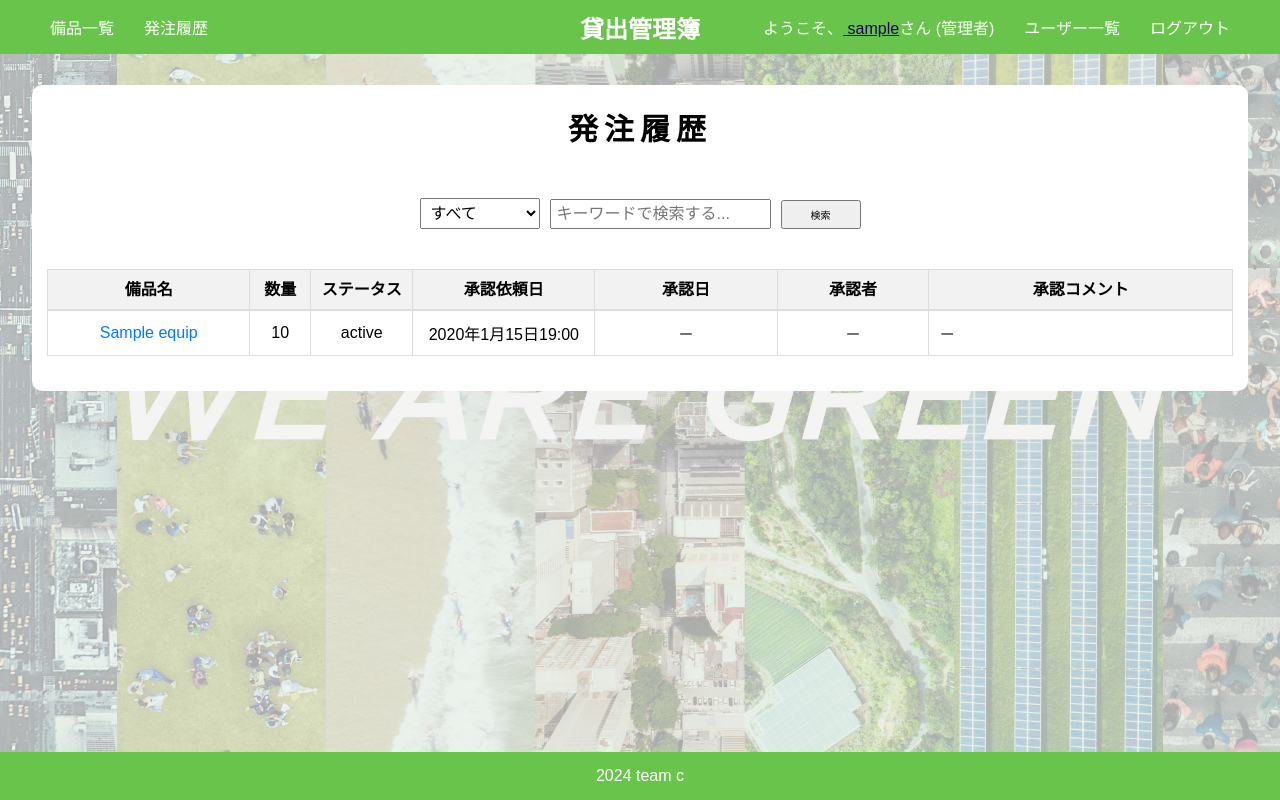
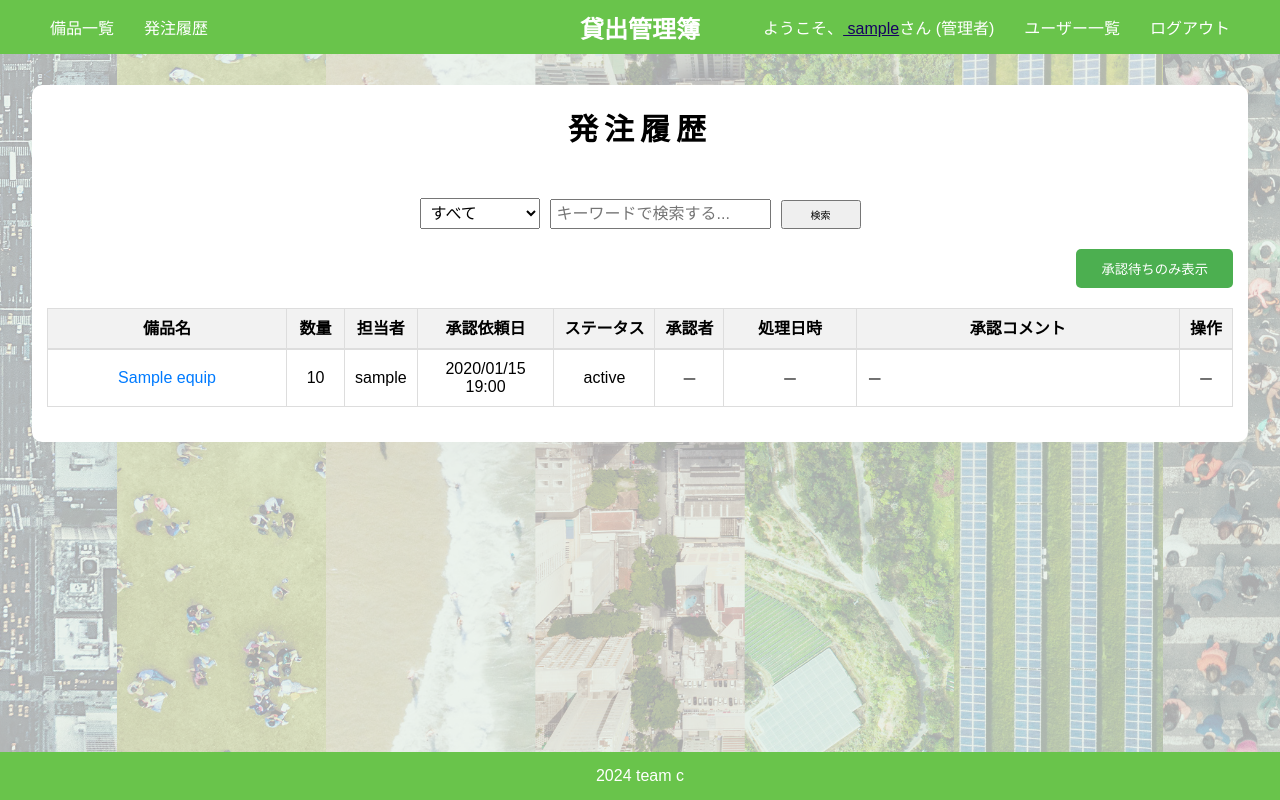
Before and after one commit to yuki-nishizawa/equipment-management-C, a Django app: page /order_history/ in a window 1280 px wide. Run offline with Django 4.2, Linux system fonts and the light colour scheme; a user stored in the database is signed in; tables that the repository leaves empty hold one stand-in row (values such as "Sample post"); grey boxes marked "Sample" are stand-in pictures.

Commit message:
承認否決機能(遠藤さん対応分)
動作確認済

```diff
--- a/order/views.py
+++ b/order/views.py
@@ -1,6 +1,8 @@
-from django.shortcuts import render
+from django.shortcuts import get_object_or_404, redirect
 from django.views.generic import ListView
 from django.contrib.auth.mixins import LoginRequiredMixin
+from django.contrib import messages
+from django.utils import timezone  # 追加
 from .models import Order
 
 # 発注履歴表示機能
@@ -13,12 +15,31 @@ class OrderListView(LoginRequiredMixin, ListView):
     def get_queryset(self):
         # すべての注文を取得し、発注日の降順に並べ替える
         queryset = Order.objects.order_by('-order_date')
+        return queryset
 
-        # GETパラメータからフィルタリングのステータスを取得
-        #status_filter = self.request.GET.get('status_filter')
-
-        # フィルタリングが選択されている場合は、クエリセットをフィルタリング：ページ送り機能を付ける際に使用
-        #if status_filter:
-        #    queryset = queryset.filter(approval_status=status_filter)
-
-        return queryset
+    def post(self, request, *args, **kwargs):
+        # 承認ボタンが押された場合の処理
+        if 'approve_order' in request.POST:
+            order_id = request.POST.get('approve_order')
+            order = get_object_or_404(Order, pk=order_id)
+            if request.user.is_admin:
+                order.approval_status = '承認済み'
+                order.approval_user = request.user
+                order.approval_date = timezone.now()  # 現在の日時をセット
+                order.save()
+                messages.success(request, '発注が承認されました。')
+            else:
+                messages.error(request, '管理者のみ承認できます。')
+        # 否決ボタンが押された場合の処理
+        elif 'reject_order' in request.POST:
+            order_id = request.POST.get('reject_order')
+            order = get_object_or_404(Order, pk=order_id)
+            if request.user.is_admin:
+                order.approval_status = '否決'
+                order.approval_user = request.user
+                order.approval_date = timezone.now()  # 否決時にも現在の日時をセット
+                order.save()
+                messages.success(request, '発注が否決されました。')
+            else:
+                messages.error(request, '管理者のみ否決できます。')
+        return redirect('order:history')  # 発注履歴ページにリダイレクト
--- a/static/css/style.css
+++ b/static/css/style.css
@@ -38,7 +38,7 @@ body {
 .main {  /*白いハコ*/
   background-color: white;
   width: 95%;
-  margin: 15px auto;
+  margin: 15px auto 100px auto;
   padding: 15px;
   display: flex;
   flex-direction: column;
@@ -57,7 +57,7 @@ body {
   left: 0;
   width: 100%;
   height: 100%;
-  background-image: url("/static/images/logo.jpg"); /* 手動で画像のパスを指定 */
+  background-image: url("/static/images/logo1.jpg"); /* 手動で画像のパスを指定 */
   background-size: cover; /* 背景画像をカバー */
   background-position: center; /* 背景画像を中央に配置 */
   background-repeat: no-repeat; /* 背景画像の繰り返しを防ぐ */
@@ -418,7 +418,7 @@ tbody td a:hover {
   font-size: 14px;
   text-align: center;
   border: 1px solid #999;  /* 薄いグレーの枠線*/
-  padding: auto;
+  /* padding: auto; */
   gap: 110px; /* ボタン間のスペースを調整 */
 }
 .button-group {
@@ -435,7 +435,7 @@ tbody td a:hover {
 .delete-button {
   background-color: #FA8072; /* 削除ボタンの背景色 */
   border-radius: 20px;  /* 角を丸くする */
-  gap: 110px;
+ /* gap: 110px; 削除 */
 }
 /* 備品詳細削除ボタン */
 .delete-button:hover {
@@ -689,6 +689,53 @@ tbody td a:hover {
   margin: 0 auto;
   width: fit-content;  /* 要素の幅を内容に合わせる */
 }
+/* 承認待ちフィルター（管理者のみ表示）の設定 */
+/* テーブルを囲む親要素に相対位置を設定 */
+.table-wrapper {
+  position: relative;
+  width: 100%; /* 親要素の幅を100%に設定 */
+}
+/* 承認待ちフィルター（管理者のみ表示）の設定 */
+.table-wrapper {
+  position: relative;
+  width: 100%; /* 親要素の幅を100%に設定 */
+}
+/* 承認待ちフィルター（管理者のみ表示）の設定 */
+/* テーブルを囲む親要素にflexレイアウトを設定 */
+.table-wrapper {
+  margin-bottom: 10px; /* 親要素と下のテーブルとの間に少しスペース */
+}
+/* 承認待ちフィルター（管理者のみ表示）の設定 */
+.filter-container {
+  display: flex;
+  justify-content: flex-end;  /* ボタンを右に寄せる */
+  margin-top: 0px;    /* ボタンと上の要素の間の余白を削減 */
+  margin-bottom: 0px; /* ボタンと次の要素（テーブル）の間の余白を削減 */
+  padding-bottom: 0px; /* パディングを調整してテーブルに近づける */
+  width: 100%; /* コンテナを親要素の幅に合わせる */
+}
+.filter-button {
+  background-color: #4CAF50;
+  color: white;
+  padding: 10px 25px;
+  border: none;
+  cursor: pointer;
+  border-radius: 5px;
+}
+.filter-button:hover {
+  background-color: #45a049;
+}
+.action-buttons {
+  display: flex;
+  gap: 10px; /* ボタン間の余白を10pxに設定 */
+  justify-content: center; /* ボタンを中央に配置 */
+}
+/* 既存のボタンスタイルに余白や位置だけを適用 */
+.action-buttons .button {
+  padding: 5px 20px; /* 必要に応じて調整 */
+  border-radius: 50px; /* 他のボタンに合わせた丸み */
+  cursor: pointer;
+}
   /* テーブルコンテナ */
 .table-container {
   overflow-x: auto;
@@ -727,12 +774,16 @@ tbody td a:hover {
   background-color: #f9f9f9;
 }
 /* 承認状態の色 */
-.status-pending {
-  color: #FA8072;
+.status-pending {/* 承認待ち */
+  color: gray;
   font-weight: bold;
 }
-.status-approved {
+.status-approved {/* 承認済み */
   color: #3CB371;
+  font-weight: bold;
+}
+.status-rejected {/* 否決 */
+  color: #FA8072!important;
   font-weight: bold;
 }
 /* 発注なしの行 */
@@ -749,33 +800,33 @@ tbody td a:hover {
  /* 発注履歴テーブルの列幅設定 */
  .order-history-th:nth-child(1)/* 備品名 */
  {
-  width: 200px;
-}
-.order-history-th:nth-child(4),/* 承認依頼日 */
-.order-history-th:nth-child(5)/* 承認日 */
-{
-  width: 180px;
+   width: 300px;
  }
  .order-history-th:nth-child(2)/* 数量 */
  {
    width: 60px;
  }
  .order-history-th:nth-child(3)/* ステータス */
+ .order-history-th:nth-child(6)/* 承認者 */
  {
-  width: 100px;
+   width: 60px;
  }
-.order-history-th:nth-child(7)/* 承認コメント(ヘッダー) */
+ .order-history-th:nth-child(4),/* 承認依頼日 */
+ .order-history-th:nth-child(7)/* 承認日 */
  {
-  width: 300px;
+   width: 150px;
+ }
+ .order-history-th:nth-child(5)/* ステータス */
+ {
+   width: 80px;
+ }
+ .order-history-th:nth-child(8)/* 承認コメント(ヘッダー) */
+ {
+   width: 400px;
    text-align: left;
  }
-/* 発注履歴テーブルの承認コメント列の内容を左寄せ */
-.order-history-row td:nth-child(7) {
+ .order-history-row td:nth-child(8) {
    text-align: left; /* 承認コメントの内容を左寄せに設定 */
-}
-.order-history-th:nth-child(6)/* 承認者 */
-{
-  width: 150px;
  }
 
 /*備品名にカーソルを当てると出るポップアップ*/
--- a/templates/order/history.html
+++ b/templates/order/history.html
@@ -7,41 +7,50 @@
 <link rel="stylesheet" href="https://fonts.googleapis.com/css2?family=Material+Symbols+Outlined:opsz,wght,FILL,GRAD@24,400,0,0" />
 
 
-<h2 class="order-history-title">発注履歴</h2><!-- ヘッダーから分離 -->
-<!-- フォーム要素でラップ -->
+<h2 class="order-history-title">発注履歴</h2>
 <form id="searchForm" onsubmit="searchTable(); return false;">
-  <!-- 検索ボックス、ドロップダウンメニュー、検索ボタン -->
   <div class="search-container">
     <select id="searchCategory" class="search-category">
       <option value="all">すべて</option>
       <option value="equip_name">備品名</option>
       <option value="quantity">数量</option>
+      <option value="requester">担当者</option>
+      <option value="order_date">承認依頼日</option>
       <option value="status">ステータス</option>
-      <option value="order_date">承認依頼日</option>
-      <option value="approval_date">承認日</option>
       <option value="approver">承認者</option>
+      <option value="approval_date">処理日時</option>
       <option value="comment">承認コメント</option>
     </select>
     <input type="text" id="searchInput" class="order-search-box" placeholder="キーワードで検索する...">
     <button id="searchButton" class="search-button">検索</button>
   </div>
 </form>
+<!-- 管理者のみ承認待ちフィルターを表示 -->
+{% if user.is_admin %}
+<div class="filter-container">
+  <button id="toggleFilterButton" class="filter-button">承認待ちのみ表示</button>
+</div>
+{% endif %}
 <table class="order-history-table" cellspacing="10" cellpadding="10">
   <thead>
     <tr class="order-history-header" align="center">
       <th class="order-history-th">備品名</th>
       <th class="order-history-th">数量</th>
+      <th class="order-history-th">担当者</th>
+      <th class="order-history-th">承認依頼日</th>
       <th class="order-history-th">ステータス</th>
-      <th class="order-history-th">承認依頼日</th>
-      <th class="order-history-th">承認日</th>
       <th class="order-history-th">承認者</th>
-      <th class="order-history-th">承認コメント</th> <!-- 新しい列 -->
+      <th class="order-history-th">処理日時</th>
+      <th class="order-history-th">承認コメント</th>
+      {% if user.is_admin %} <!-- 管理者のみ操作列を表示 -->
+      <th class="order-history-th">操作</th>
+      {% endif %}
     </tr>
   </thead>
   <tbody>
     {% for order in orders %}
     <tr class="order-history-row" align="center">
-      <td class="order-history-equip">
+      <td>
         <div class="tooltip">
           <!--備品名を表示＆リンクを貼る-->
           <a href="{% url 'equipment:detail' order.equip.pk %}">{{ order.equip.equip_name }}</a>
@@ -59,43 +68,65 @@
           </span>
         </div>
       </td>
-      <td class="order-history-quantity">{{ order.quantity }}</td>
-      <td class="order-history-status">
+      <td>{{ order.quantity }}</td>
+      <td>{{ order.user.username }}</td>
+      <td>{{ order.order_date|date:"Y/m/d H:i" }}</td>
+      <td>
         {% if order.approval_status == "承認待ち" %}
         <span class="status-pending"><b>{{ order.approval_status }}</b></span>
         {% elif order.approval_status == "承認済み" %}
         <span class="status-approved"><b>{{ order.approval_status }}</b></span>
+        {% elif order.approval_status == "否決" %}
+        <span class="status-rejected"><b>{{ order.approval_status }}</b></span>
         {% else %}
         {{ order.approval_status }}
         {% endif %}
       </td>
-      <td class="order-history-date">{{ order.order_date }}</td>
-      <td class="order-history-approval-date">
-        {% if order.approval_status == "承認済み" %}
-        {{ order.approval_date }}
-        {% else %}
-        <span>－</span>
-        {% endif %}
-      </td>
-      <td class="order-history-approver">
-        {% if order.approval_status == "承認済み" %}
+      <td>
+        {% if order.approval_status == "承認済み" or order.approval_status == "否決" %}
         {{ order.approval_user.username }}
         {% else %}
         <span>－</span>
         {% endif %}
       </td>
-      <td class="order-history-comment">
-        {% if order.approval_status == "承認済み" %}
-        {{ order.approval_comment }}<!--承認者コメント機能未実装-->
-        <span>機能実装予定</span>        <!--コメントがなかった時の表示-->
+      <td>
+        {% if order.approval_status == "承認済み" or order.approval_status == "否決" %}
+        {{ order.approval_date|date:"Y/m/d H:i"  }}
         {% else %}
         <span>－</span>
         {% endif %}
-      </td> <!-- 新しいセル -->
+      </td>
+      <td>
+        {% if order.approval_comment %}
+        {{ order.approval_comment }}
+        {% else %}
+        <span>－</span>
+        {% endif %}
+      </td>
+      {% if user.is_admin %} <!-- 管理者のみ操作ボタンを表示 -->
+      <td>
+        {% if order.approval_status == '承認待ち' %}
+        <div class="action-buttons">
+          <form method="post" style="display:inline-block;">
+            {% csrf_token %}
+            <input type="hidden" name="approve_order" value="{{ order.pk }}">
+            <input type="submit" value="承認" class="button approve-button">
+          </form>
+          <form method="post" style="display:inline-block;">
+            {% csrf_token %}
+            <input type="hidden" name="reject_order" value="{{ order.pk }}">
+            <input type="submit" value="否決" class="button delete-button">
+          </form>
+        </div>
+        {% else %}
+        <span>－</span>
+        {% endif %}
+      </td>
+      {% endif %}
     </tr>
     {% empty %}
     <tr class="order-history-empty" align="center">
-      <td colspan="7">発注履歴はありません</td> <!-- colspanを7に変更 -->
+      <td colspan="8">発注履歴はありません</td>
     </tr>
     {% endfor %}
   </tbody>
@@ -117,29 +148,34 @@
     table = document.querySelector('.order-history-table');
     tr = table.getElementsByTagName('tr');
     category = document.getElementById('searchCategory').value;
-    for (i = 1; i < tr.length; i++) {
-      tr[i].style.display = 'none';
-      td = tr[i].getElementsByTagName('td');
-      for (j = 0; j < td.length; j++) {
-        if (category === 'all' ||
-            (category === 'equip_name' && j === 0) ||
-            (category === 'quantity' && j === 1) ||
-            (category === 'status' && j === 2) ||
-            (category === 'order_date' && j === 3) ||
-            (category === 'approval_date' && j === 4) ||
-            (category === 'approver' && j === 5) ||
-            (category === 'comment' && j === 6)) {
-          if (td[j]) {
-            txtValue = td[j].textContent || td[j].innerText;
-            if (txtValue.toUpperCase().indexOf(filter) > -1) {
-              tr[i].style.display = '';
-              break;
-            }
+  // テーブルの各行を繰り返し処理
+  for (var i = 1; i < tr.length; i++) {
+    tr[i].style.display = 'none'; // 一旦全ての行を非表示にする
+    var td = tr[i].getElementsByTagName('td'); // 各行のセルを取得
+    // カテゴリに応じた列をチェック
+    for (var j = 0; j < td.length; j++) {
+      if (
+        (category === 'all') || // すべてのカテゴリで検索
+        (category === 'equip_name' && j === 0) || // 備品名
+        (category === 'quantity' && j === 1) || // 数量
+        (category === 'requester' && j === 2) || // 担当者
+        (category === 'order_date' && j === 3) || // 承認依頼日
+        (category === 'status' && j === 4) || // ステータス
+        (category === 'approver' && j === 5) || // 承認者
+        (category === 'approval_date' && j === 6) || // 処理日時
+        (category === 'comment' && j === 7) // 承認コメント
+      ) {
+        if (td[j]) {
+          var txtValue = td[j].textContent || td[j].innerText; // テキストを取得
+          if (txtValue.toUpperCase().indexOf(filter) > -1) {
+            tr[i].style.display = ''; // 一致する行を表示
+            break;
           }
         }
       }
     }
   }
+}
 </script>
 <script>
   document.addEventListener("DOMContentLoaded", function() {
@@ -150,17 +186,55 @@
         imgElement.style.display = "none";
         const noImageDiv = document.createElement("div");
         noImageDiv.className = "tooltip-noimage";
-        noImageDiv.innerHTML = `
+        noImageDiv.innerHTML =
           <span class="material-symbols-outlined">
             <font color="#FFFFFF" size="20">
               no_photography
             </font>
           </span>
-        `;
+        ;
         imgElement.parentNode.appendChild(noImageDiv);
       }
     });
   });
 </script>
-
+<script>
+  {% if user.is_admin %}
+  var isFiltered = false; // フィルターが適用されているかどうかを保持する変数
+  // ボタンのクリックでフィルターを切り替える
+  document.getElementById('toggleFilterButton').addEventListener('click', function() {
+    if (isFiltered) {
+      clearFilter();
+      this.textContent = '承認待ちのみ表示'; // ボタンのテキストを変更
+    } else {
+      filterPendingOnly();
+      this.textContent = 'フィルター解除'; // ボタンのテキストを変更
+    }
+    isFiltered = !isFiltered; // フィルター状態を切り替える
+  });
+  function filterPendingOnly() {
+    var table, tr, td, i;
+    table = document.querySelector('.order-history-table');
+    tr = table.getElementsByTagName('tr');
+    for (i = 1; i < tr.length; i++) {
+      td = tr[i].getElementsByTagName('td')[4]; // ステータスの列は5番目
+      if (td) {
+        if (td.textContent.trim() === '承認待ち') {
+          tr[i].style.display = ''; // 承認待ちの行を表示
+        } else {
+          tr[i].style.display = 'none'; // 承認待ち以外の行を非表示
+        }
+      }
+    }
+  }
+  function clearFilter() {
+    var table, tr, i;
+    table = document.querySelector('.order-history-table');
+    tr = table.getElementsByTagName('tr');
+    for (i = 1; i < tr.length; i++) {
+      tr[i].style.display = ''; // 全ての行を表示
+    }
+  }
+  {% endif %}
+</script>
 {% endblock content %}
```
Also changed, not shown: equipment/views.py (+10 -7 lines), order/models.py (+8 -1 lines), templates/equipment/detail.html (+22 -10 lines), static/images/logo1.jpg (renamed from static/images/logo.jpg). Lines whose indentation alone changed are shown as unchanged.
